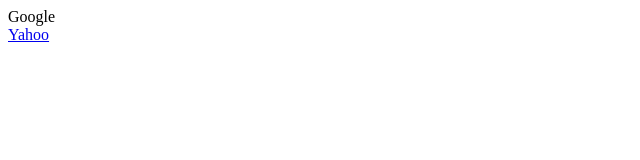
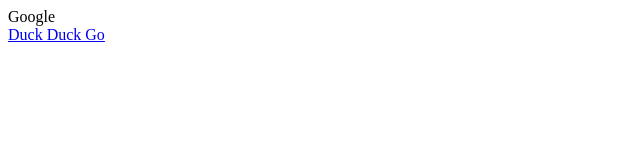
Before and after one commit to johnkeisker/lectue-03, a plain HTML site: page index.html in a window 1280 px wide. Shown: the full height of the page, 0-640 px from the left. Drawn offline with Linux system fonts and the light colour scheme.

Commit message:
duck duck go

```diff
--- a/index.html
+++ b/index.html
@@ -9,9 +9,10 @@
 
     <main>
       <a href-"http://www.google.com">Google</a>
+
     </main>
 
-    <a href="http://yahoo.com">Yahoo</a>
+    <a href="http://duckduckgo.com">Duck Duck Go</a>
 
   </body>
 </html>
```
